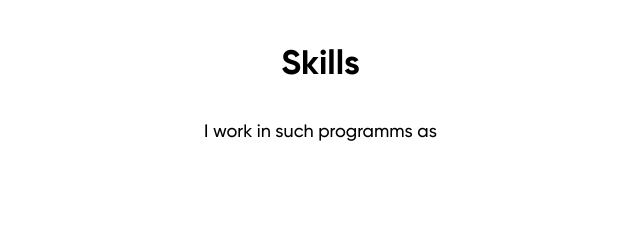
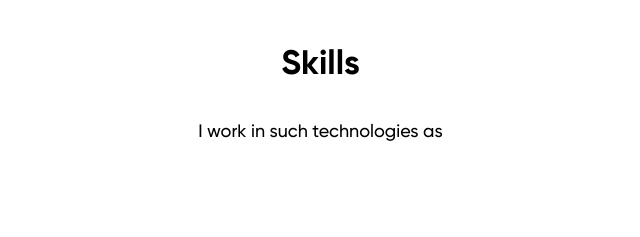
Before and after one commit to AstroKhan/portfolio, a plain HTML site: page index.html in a window 1280 px wide. Shown: the part 1320-1557 px from the top of the page, 402-1042 px from the left. Drawn offline with Linux system fonts and the light colour scheme.

Commit message:
small fix

```diff
--- a/index.html
+++ b/index.html
@@ -65,7 +65,7 @@
 <div class="skills">
     <h2>Skills</h2>
     <br><br>
-    <p>I work in such programms as</p>
+    <p>I work in such technologies as</p>
     <br>
 
     <div class="skill-elements">
```
